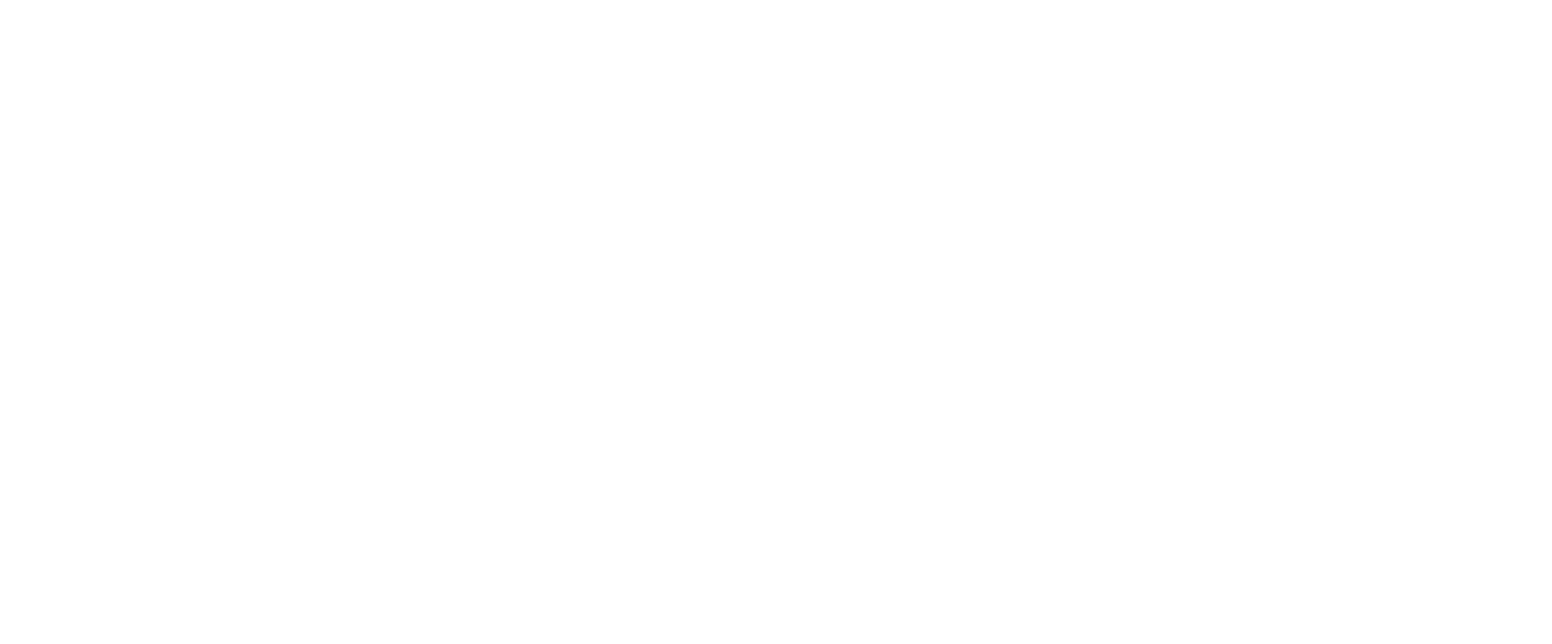
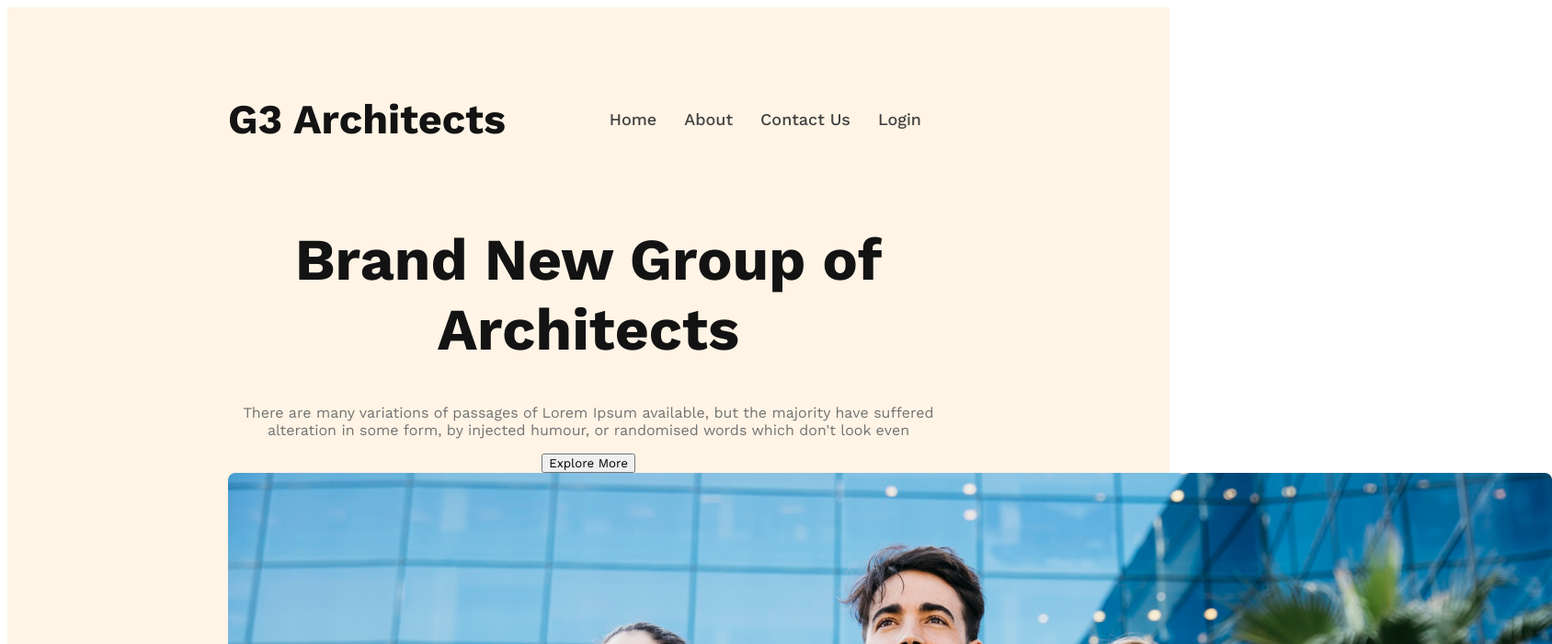
Before and after one commit to Arnisha233/g3-architects, a plain HTML site: page index.html in a window 1280 px wide. Shown: the top 700 px of the page at 92% size, 1688 px wide, since content can reach past the window. Drawn offline with nearby package versions, Linux system fonts and the light colour scheme.

Commit message:
banner content added

```diff
--- a/index.html
+++ b/index.html
@@ -7,6 +7,28 @@
     <link rel="stylesheet" href="styles/architect.css">
 </head>
 <body>
+    <header>
+        <nav>
+            <h3 class="nav-title">G3 Architects</h3>
+            <ul>
+                <li><a href="#">Home</a></li>
+                <li><a href="#">About</a></li>
+                <li><a href="#">Contact Us</a></li>
+                <li><a href="#">Login</a></li>
+            </ul>
+        </nav>
+        <div class="banner">
+            <div class="banner-content">
+                <h1 class="banner-title">Brand New Group of Architects</h1>
+            <p class="banner-description">There are many variations of passages of Lorem Ipsum available, but the majority have suffered alteration in some form, by injected humour, or randomised words which don't look even</p>
+            <button class="btn-primary">Explore More</button>
+            </div>
+            <img src="images/banner.png" alt="">
+        </div>
+    </header>
+    <main>
 
+    </main>
+    <footer></footer>
 </body>
 </html>
--- a/styles/architect.css
+++ b/styles/architect.css
@@ -0,0 +1,60 @@
+/* work sans from google font */
+@import url('https://fonts.googleapis.com/css2?family=Merriweather:ital,wght@0,300;0,400;0,700;0,900;1,300;1,400;1,700;1,900&family=Open+Sans:wght@400;700;800&family=Work+Sans:wght@400;500;600;700&display=swap');
+
+/* shared styles */
+
+*{
+font-family: 'Merriweather', serif;
+font-family: 'Open Sans', sans-serif;
+font-family: 'Work Sans', sans-serif;
+}
+.btn-primary{
+
+}
+
+/* header styles */
+header{
+    background: rgba(255, 144, 14, 0.10);
+    padding: 50px 240px;
+}
+nav{
+    display: flex;
+    justify-content: space-between;
+    align-items: center;
+}
+.nav-title{
+    font-size: 45px;
+    font-weight: 700;
+    color: #131313;
+}
+
+nav > ul{
+    display: flex;
+}
+
+nav li{
+    list-style: none;
+    margin-right: 30px;
+    font-weight: 500;
+    font-size: 18px;
+}
+
+nav li a{
+    text-decoration: none;
+    color:#424242;
+}
+/* banner styles */
+.banner-content{
+    max-width: 800px;
+    text-align: center;
+    margin: 0 auto;
+}
+.banner-title{
+    font-size: 64px;
+    font-weight: 700;
+    color: #131313;
+}
+.banner-description{
+    color: #727272;
+    font-weight: 400;
+}
```
